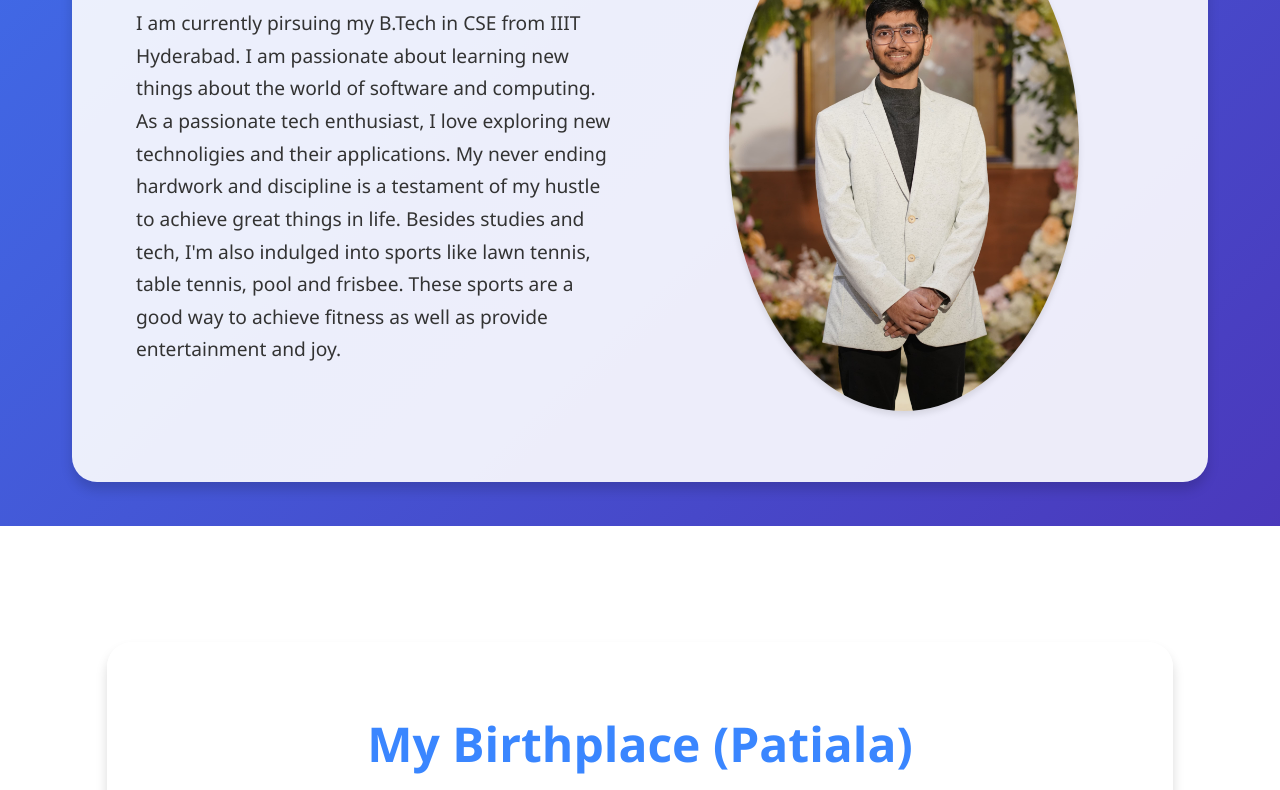
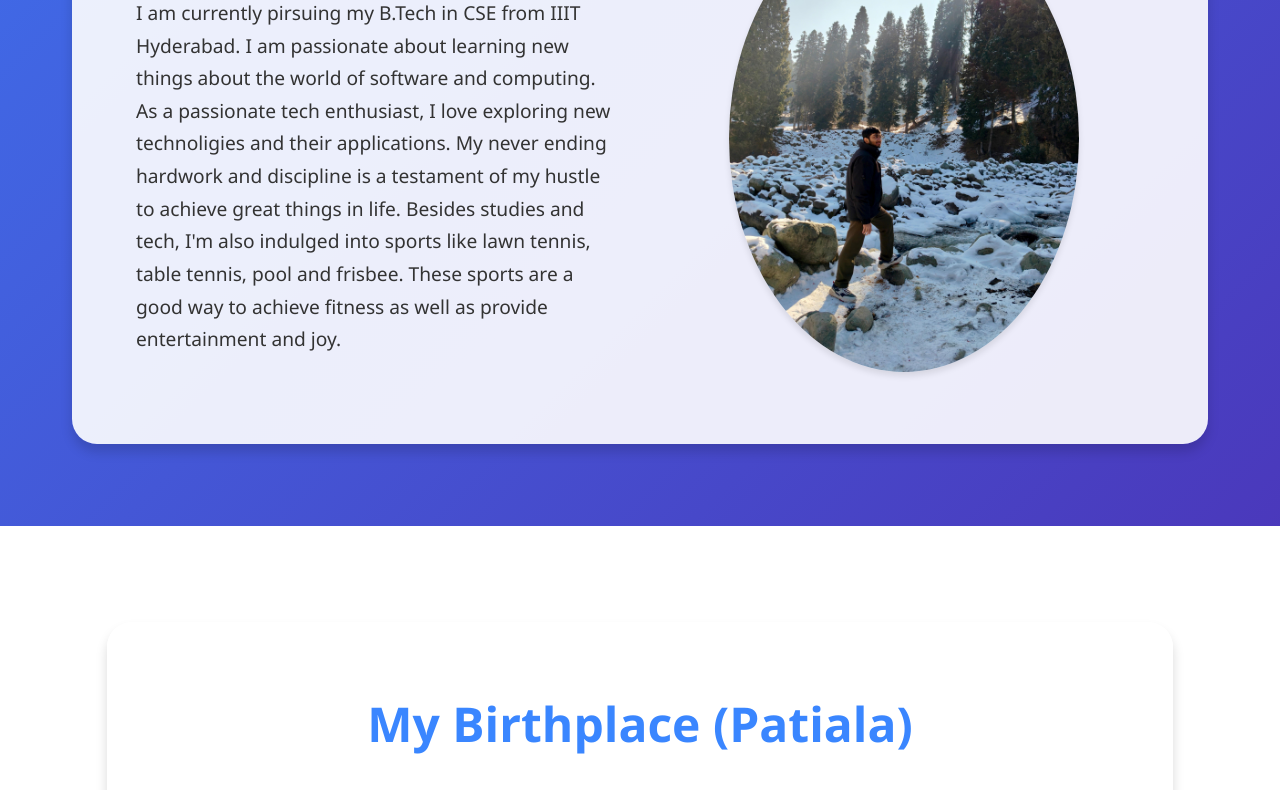
Before and after one commit to GamerShivek/personal-website, a plain HTML site: page index.html in a window 1280 px wide. Shown: the part 274-1064 px from the top of the page. Drawn offline with Linux system fonts and the light colour scheme.

Commit message:
pic change

```diff
--- a/index.html
+++ b/index.html
@@ -639,7 +639,7 @@
               </p>
             </div>
             <div class="profile-image">
-              <img src="profile.jpeg" alt="Shivek Gupta Profile Picture">
+              <img src="profile2.jpeg" alt="Shivek Gupta Profile Picture">
             </div>
           </div>
         </div>
```
